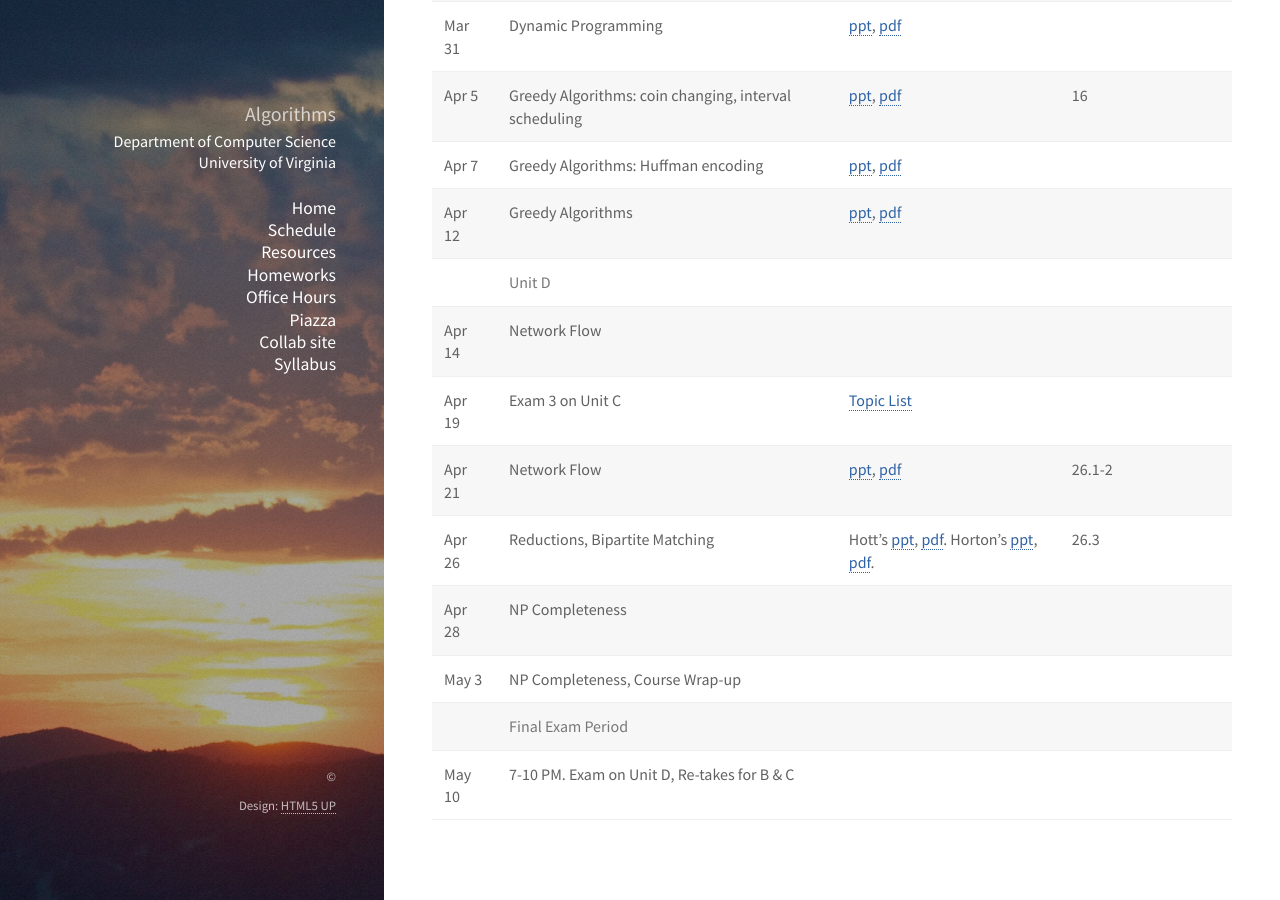
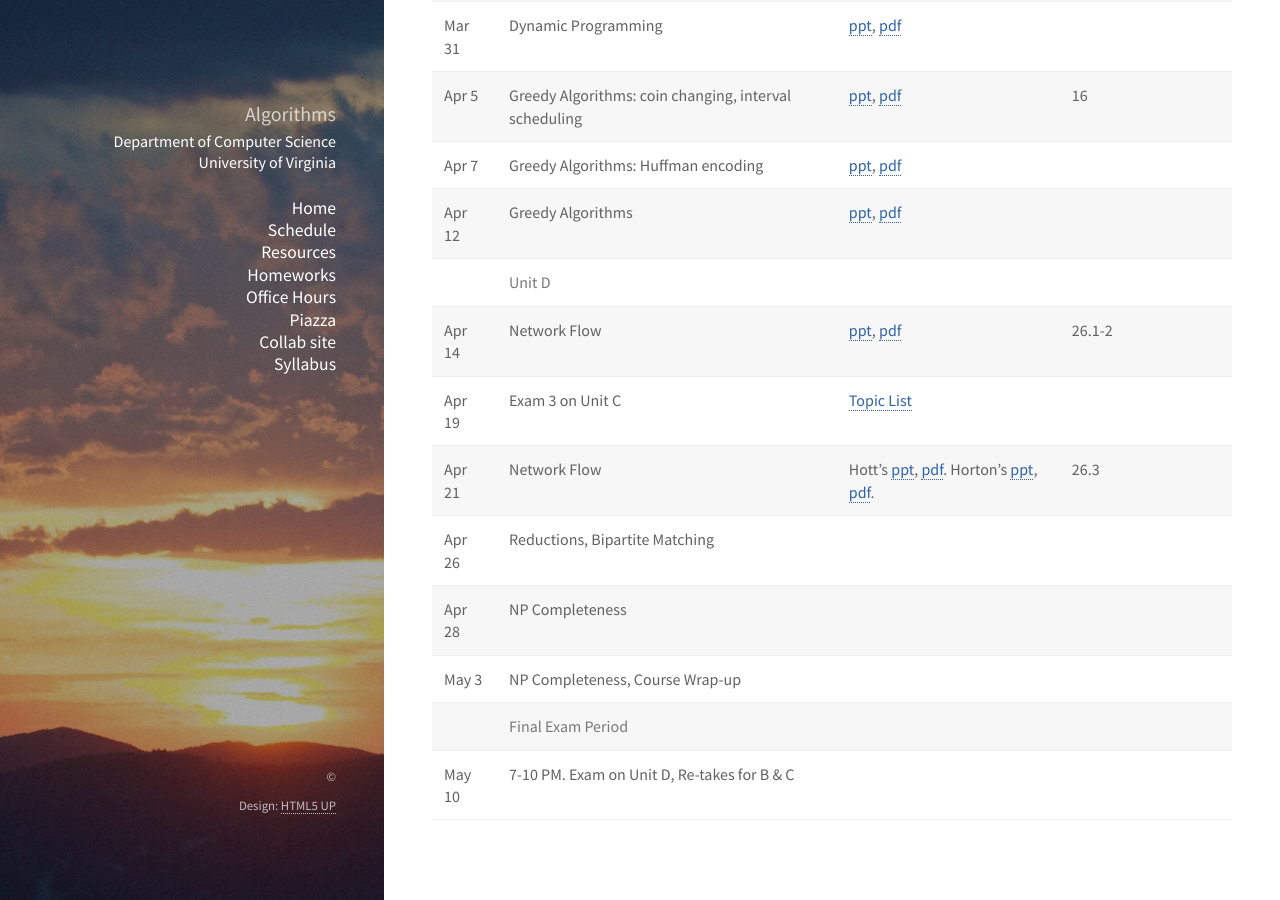
Before and after one commit to uva-cs/cs4102-s22, a Jekyll site: the page built from slides/schedule.md, in a window 1280 px wide and 900 px high, scrolled down 1696 px. Built offline with Jekyll 4.4.1, drawn with Linux system fonts in a browser that asks for light colours; nearby versions of some CDN libraries; library files that are not in the unit come from our copies.

```diff
--- a/slides/schedule.md
+++ b/slides/schedule.md
@@ -37,10 +37,10 @@ This is a tentative schedule of topics addressed.  As we go through the semester
 | Apr 7   | Greedy Algorithms: Huffman encoding                           | [ppt](cs4102-C-lecture6.pptx), [pdf](cs4102-C-lecture6.pdf)                                                          |          |                                   |
 | Apr 12  | Greedy Algorithms                                             | [ppt](cs4102-C-lecture7.pptx), [pdf](cs4102-C-lecture7.pdf)                                                                                                                    |          |                                   |
 |         | **Unit D**                                                    |                                                                                                                      |          |                                   |
-| Apr 14  | Network Flow                                                  |                                                                                                                      |          |                                   |
+| Apr 14  | Network Flow                                                  | [ppt](cs4102-D-lecture1.pptx), [pdf](cs4102-D-lecture1.pdf)                                                          | 26.1-2   |                                   |
 | Apr 19  | Exam 3 on Unit C                                              | [Topic List](../unitc/exam-c-topics.html)                                                                            |          |                                   |
-| Apr 21  | Network Flow                                                  | [ppt](cs4102-D-lecture1.pptx), [pdf](cs4102-D-lecture1.pdf)                                                          | 26.1-2   |                                   |
-| Apr 26  | Reductions, Bipartite Matching                                | Hott's [ppt](cs4102_D2_Bipartite_Reductions.pptx), [pdf](cs4102_D2_Bipartite_Reductions.pdf). Horton's [ppt](cs4102_D2_Bipartite_Reductions-Horton.pptx), [pdf](cs4102_D2_Bipartite_Reductions-Horton.pdf).  | 26.3    |                                   |
+| Apr 21  | Network Flow                                                  | Hott's [ppt](cs4102_D2_Bipartite_Reductions.pptx), [pdf](cs4102_D2_Bipartite_Reductions.pdf). Horton's [ppt](cs4102_D2_Bipartite_Reductions-Horton.pptx), [pdf](cs4102_D2_Bipartite_Reductions-Horton.pdf).  | 26.3   |                                   |
+| Apr 26  | Reductions, Bipartite Matching                                |                                                                                                                      |          |                                   |
 | Apr 28  | NP Completeness                                               |                                                                                                                      |          |                                   |
 | May 3   | NP Completeness, Course Wrap-up                               |                                                                                                                      |          |                                   |
 |         | **Final Exam Period**                                         |                                                                                                                      |          |                                   |
```
